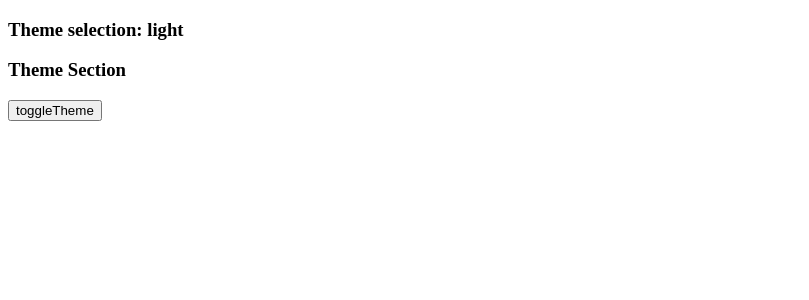
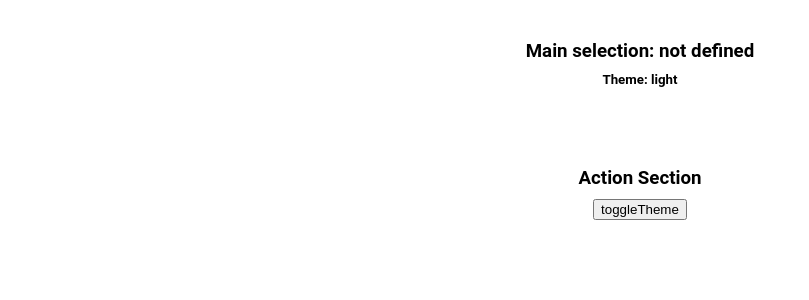
Before and after one commit to sacm1046/react-child-portfolio, a React (Vite) app: page / in a window 1280 px wide. Shown: the top 300 px of the page, without its empty margins (0-809 px from the left). Built offline with nearby package versions, Linux system fonts and the light colour scheme.

Commit message:
styles defined

```diff
--- a/src/components/actions/index.jsx
+++ b/src/components/actions/index.jsx
@@ -1,8 +1,12 @@
+import { useStore } from "../../hooks/useStore";
 import { toggleTheme } from "../../store";
+import './index.scss';
 
 export default function Actions () {
-  return <div>
-    <h3>Theme Section</h3>
+  const { theme } = useStore()
+
+  return <div className={`actions__container actions__container--${theme}`}>
+    <h3>Action Section</h3>
     <button onClick={toggleTheme}>toggleTheme</button>
   </div>
 }
--- /dev/null
+++ b/src/components/actions/index.scss
@@ -0,0 +1,21 @@
+.actions {
+    &__container {
+        width: 100%;
+        display: flex;
+        flex-direction: column;
+        align-items: center;
+        padding: 40px;
+        transition: 250ms;
+        gap: 10px;
+
+        &--light {
+            color: black;
+            background-color: white;
+        }
+
+        &--dark {
+            color: white;
+            background-color: black;
+        }
+    }
+}
--- a/src/components/main/index.jsx
+++ b/src/components/main/index.jsx
@@ -1,9 +1,11 @@
 import { useStore } from "../../hooks/useStore";
+import './index.scss';
 
-export default function Main () {
+export default function Main ({title}) {
   const { theme } = useStore()
 
-  return <div>
-    <h3>Theme selection: {theme}</h3>
+  return <div className={`main__container main__container--${theme}`}>
+    <h3>Main selection: {title || 'not defined'}</h3>
+    <h5>Theme: {theme}</h5>
   </div>
 }
--- /dev/null
+++ b/src/components/main/index.scss
@@ -0,0 +1,21 @@
+.main {
+    &__container {
+        width: 100%;
+        display: flex;
+        flex-direction: column;
+        align-items: center;
+        padding: 40px;
+        transition: 250ms;
+        gap: 10px;
+
+        &--light {
+            color: black;
+            background-color: white;
+        }
+
+        &--dark {
+            color: white;
+            background-color: black;
+        }
+    }
+}
--- a/src/styles/index.scss
+++ b/src/styles/index.scss
@@ -0,0 +1,13 @@
+body {
+  margin: 0;
+  padding: 0;
+  font-family: 'Roboto', sans-serif;
+}
+
+h1, h2, h3, h4, h5, h6, p {
+  margin: 0;
+}
+
+*, *::before, *::after {
+  box-sizing: border-box;
+}
```
